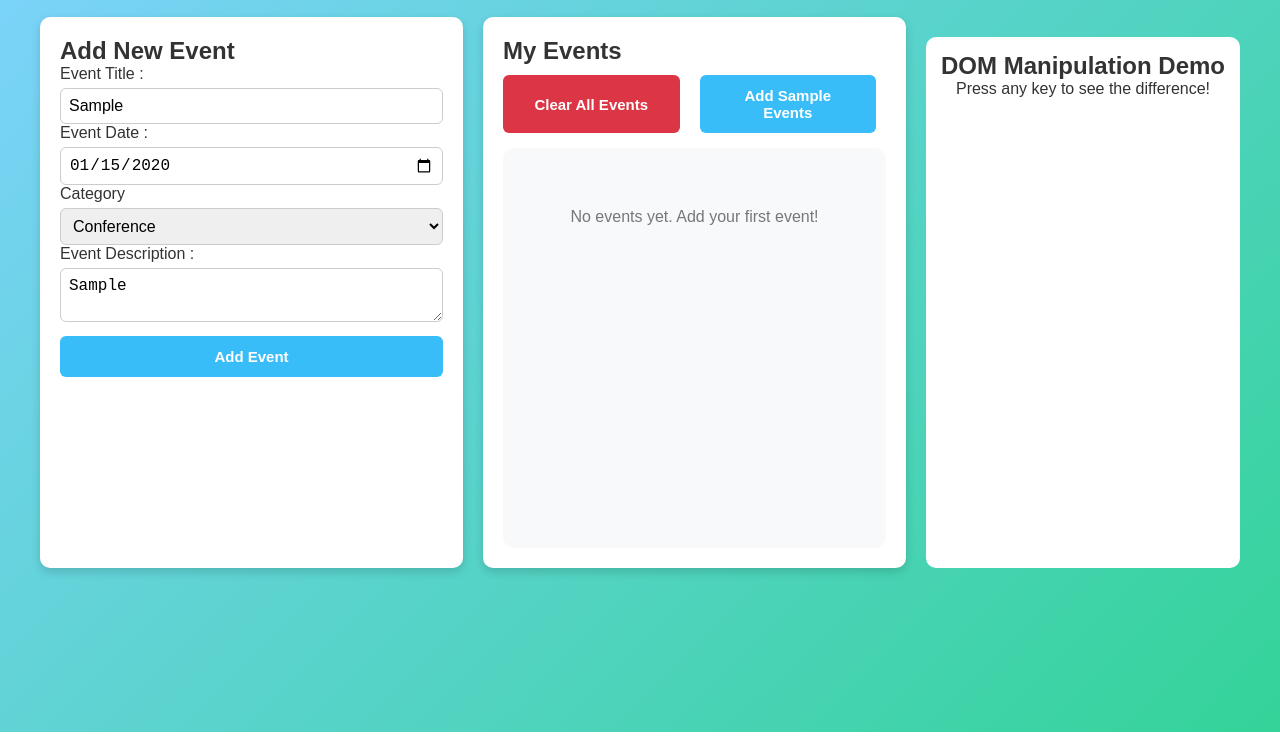
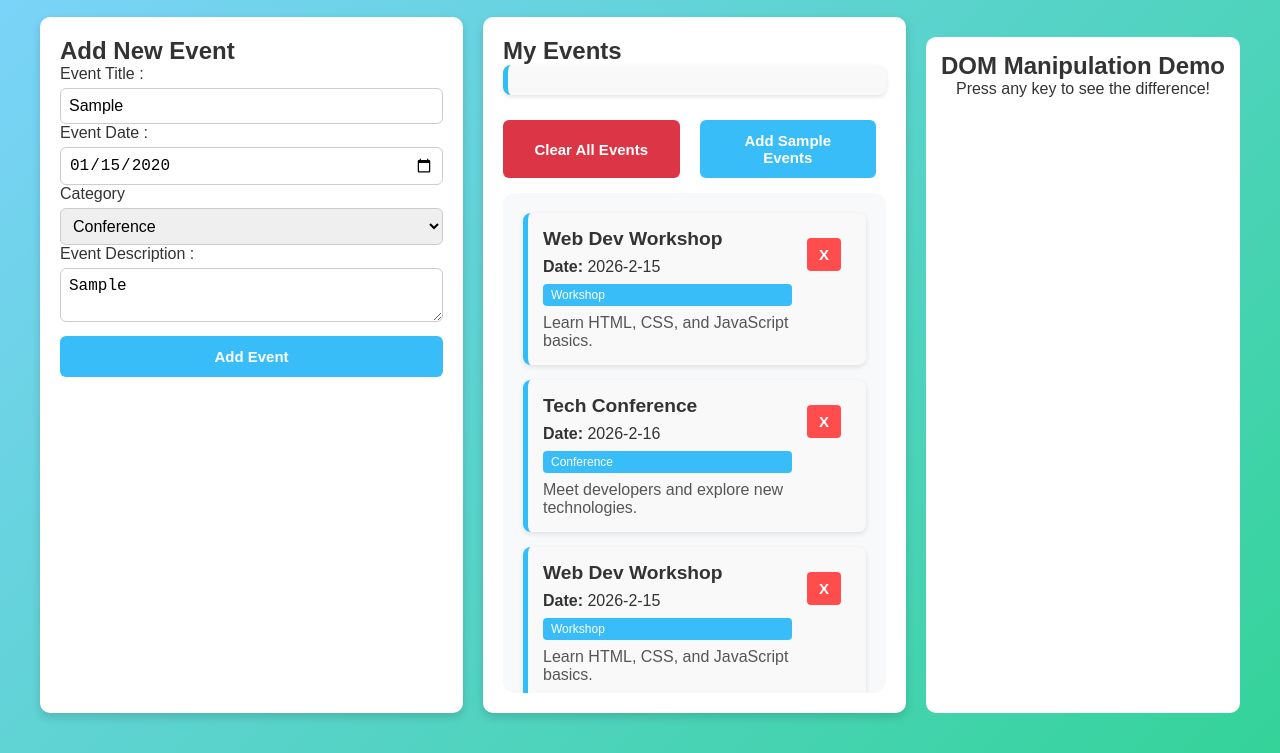
Before and after one commit to KhushiSharma-01/JS_Assignment-1, a plain HTML site: page index.html in a window 1280 px wide. Both pictures are taken after typing "Sample", "2020-01-15", "Sample" into the empty fields and a click on the button "Add Sample Events". Shown: the part 68-821 px from the top of the page. Before the commit the page ends 800 px from the top, so only its background shows below. Drawn offline with Linux system fonts and the light colour scheme.

Commit message:
Buttons working

```diff
--- a/index.html
+++ b/index.html
@@ -45,6 +45,8 @@
 
         <div class="events-section">
             <h2>My Events</h2>
+            <div class="event-card">
+    </DIV>
             <div class="controls">
                 <button id="clearAllbtn">Clear All Events</button>
                 <button id="addSamplebtn">Add Sample Events</button>
--- a/script.js
+++ b/script.js
@@ -3,12 +3,12 @@ const eventTitle = document.getElementById("eventTitle");
 const eventDate = document.getElementById("eventDate");
 const eventCategory = document.getElementById("eventCategory");
 const eventDescription = document.getElementById("eventDescription");
-const eventForm = document.getElementById("eventForm");
+const eventForm = document.getElementById("eventform");
 
-const clearAllBtn = document.getElementById("clearAllBtn");
-const addSampleBtn = document.getElementById("addSampleBtn");
+const clearAllBtn = document.getElementById("clearAllbtn");
+const addSampleBtn = document.getElementById("addSamplebtn");
 const eventContainer = document.getElementById("eventContainer");
-const demoContent = document.getElementById("demoContent");
+const demoContent = document.getElementById("democontent");
 
 
 
@@ -28,7 +28,7 @@ const sampleEvent = [
 ];
 
 
-//
+// sample events button
 addSampleBtn.addEventListener("click", () => {
     sampleEvent.forEach(addEvent);
 });
@@ -40,11 +40,14 @@ function createEventCard(eventData) {
     card.className = "event-card";
 
     card.innerHTML = `
-        <button class="delete-btn">X</button>
+    <div class="event-info">
+
         <h3>${eventData.title}</h3>
         <div><strong>Date:</strong> ${eventData.date}</div>
         <span class="category">${eventData.category}</span>
         <p>${eventData.description}</p>
+    </div>
+    <button class="delete-btn">X</button>
     `;
 
     return card;
@@ -119,7 +122,7 @@ clearAllBtn.addEventListener("click", () => {
 
 // Add sample events
 addSampleBtn.addEventListener("click", () => {
-    sampleEvents.forEach(eventData => addEvent(eventData));
+    sampleEvent.forEach(eventData => addEvent(eventData));
 });
 
 // DOM manipulation demo
--- a/style.css
+++ b/style.css
@@ -115,8 +115,11 @@ button:hover {
 
 
 .event-card {
+  display:flex;
+  justify-content: space-between;
+  align-items: center;
   background: #f1f5f9;
-  padding: 12px;
+  padding: 10px;
   border-radius: 8px;
   margin-bottom: 10px;
   border-left: 5px solid #38bdf8;
@@ -166,15 +169,17 @@ button:hover {
 
 
 .delete-btn {
-  position: absolute;
-  top: 10px;
+  /* position: absolute; */
+  width: auto;
+  top: 20px;
   right: 10px;
   background: #dc3545;
   color: white;
   border: none;
-  padding: 6px 10px;
-  border-radius: 4px;
+  padding: 8px 12px;
+  border-radius: 5px;
   cursor: pointer;
+  flex-shrink: 0;
 }
 
 
@@ -198,3 +203,42 @@ button:hover {
   align-items: center;
   justify-content: center;
 }
+
+/* Card ka main box */
+.event-card {
+    display: flex;
+    justify-content: space-between; /* Text left mein, Button right mein */
+    align-items: flex-start; /* Items ko upar se barabar rakhega */
+    background: #f9f9f9;
+    padding: 15px;
+    border-radius: 8px;
+    margin-bottom: 15px;
+    border-left: 5px solid #30bdf8;
+    box-shadow: 0 2px 5px rgba(0,0,0,0.1);
+}
+
+/* Text wala group - Isse text ek ke niche ek aayega */
+.event-info {
+    display: flex;
+    flex-direction: column; /* Vertical alignment */
+    gap: 8px; /* Lines ke beech mein space */
+    flex-grow: 1; /* Saari khali jagah ye lega */
+    text-align: left;
+}
+
+/* Delete Button */
+.delete-btn {
+    background-color: #ff4d4d;
+    color: white;
+    border: none;
+    padding: 8px 12px;
+    border-radius: 4px;
+    cursor: pointer;
+    font-weight: bold;
+    flex-shrink: 0; /* Button ko chota hone se rokega */
+    margin-left: 15px;
+}
+
+/* Heading aur Paragraphs ko clean dikhane ke liye */
+.event-info h3 { margin: 0; font-size: 1.2rem; }
+.event-info p { margin: 0; color: #555; }
```
